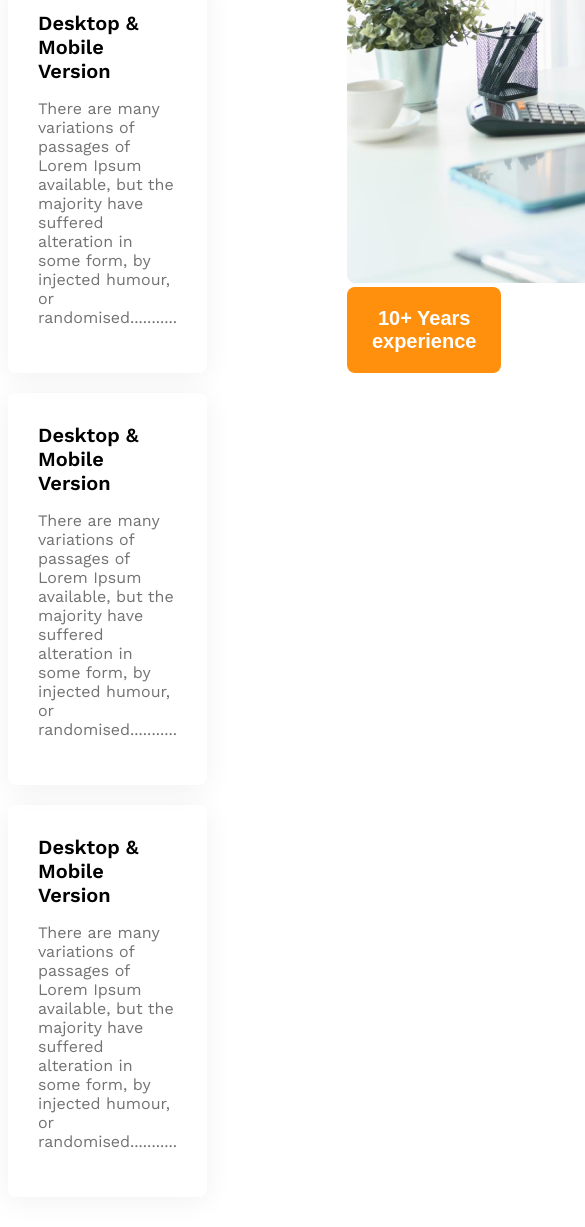
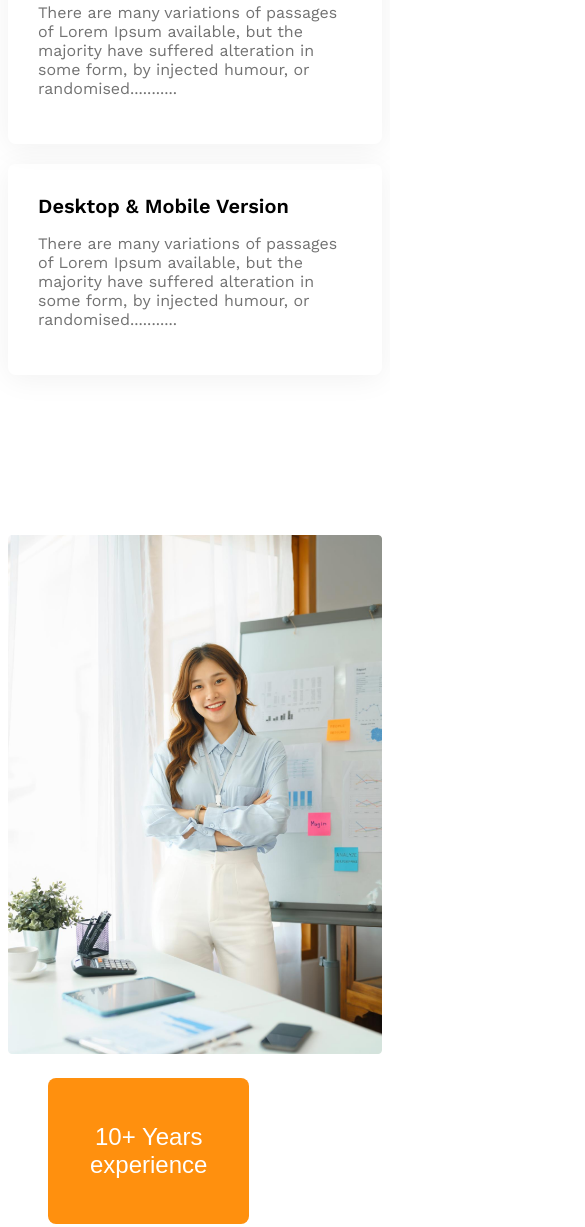
Before and after one commit to theashikulakash/G3-Architects-Responsive-LandingPage, a plain HTML site: page 9-1 G3 Architects Project/index.html in a window 390 px wide. Shown: the part 3664-4891 px from the top of the page, 585 px wide, since content can reach past the window. Drawn offline with nearby package versions, Linux system fonts and the light colour scheme.

Commit message:
exerience done

```diff
--- a/9-1 G3 Architects Project/index.html
+++ b/9-1 G3 Architects Project/index.html
@@ -76,7 +76,7 @@
                 <button id="exp-badge" class="btn-primary">
                     <span id="exp-year">10+ Years</span>
                     <br>
-                    <span id="exp-badge">experience</span>
+                    <span>experience</span>
                 </button>
             </div>
         </section>
--- a/9-1 G3 Architects Project/style.css
+++ b/9-1 G3 Architects Project/style.css
@@ -136,6 +136,17 @@ main {
     margin-bottom: 0px;
 }
 
+#exp-badge {
+    padding: 45px 42px;
+    font-size: 1.5rem;
+    font-weight: 500;
+    margin-left: -92px;
+    margin-top: -100px;
+}
+.features-img img {
+    width: 100%;
+}
+
 /* fact section style  */
 
 /* .facts {
@@ -202,6 +213,7 @@ main {
 }
 .teams .team-img-container,
 .facts-container,
+.features-container,
 .sponsor-companies {
     flex-direction: column;
     grid-template-columns: repeat(1, 1fr);
@@ -217,6 +229,10 @@ main {
     justify-items: center;
     gap: 24px;
 }
+#exp-badge {
+    margin-top: 20px;
+    margin-left: 40px;
+}
 
 
 }
```
